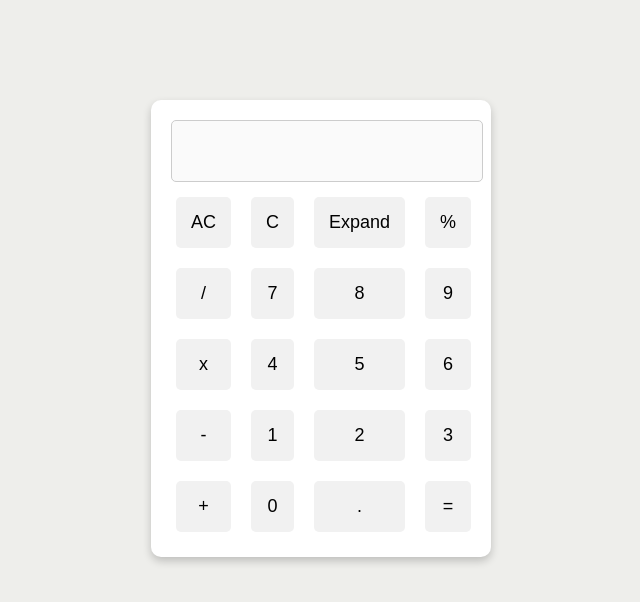
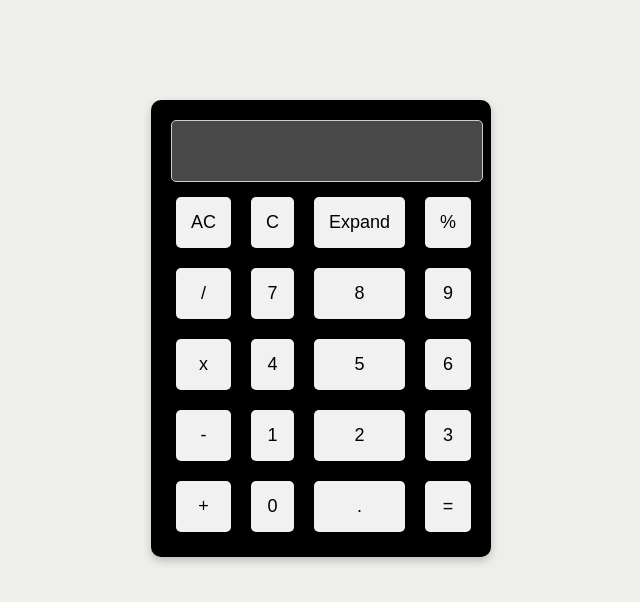
Before and after one commit to Lakshmy08/Calculator, a plain HTML site: page index.html in a window 1280 px wide. Shown: the whole page, without its empty margins (319-959 px from the left). Drawn offline with Linux system fonts and the light colour scheme.

Commit message:
Update index.css

```diff
--- a/index.css
+++ b/index.css
@@ -5,7 +5,7 @@ body {
 #calc1 {
     margin: 100px auto;
     width: 300px;
-    background-color: white;
+    background-color: black;
     padding: 20px;
     border-radius: 10px;
     box-shadow: 0 4px 8px rgba(0, 0, 0, 0.2);
@@ -20,6 +20,7 @@ body {
     padding: 5px;
     border-radius: 5px;
     border: 1px solid #ccc;
+    color:black
 }
 
 button {
```
